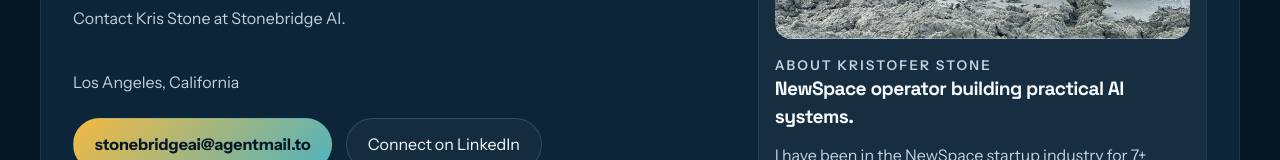
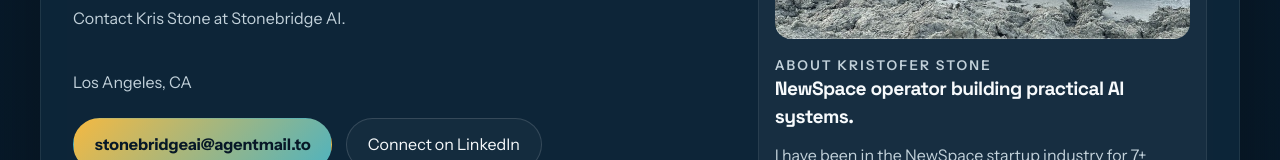
Before and after one commit to krisStone7/agentic-solutions-landing, a React (Vite) app: page / in a window 1280 px wide. Shown: the part 7597-7757 px from the top of the page. Built offline with nearby package versions, Linux system fonts and the light colour scheme.

Commit message:
Tighten contact location spacing

```diff
--- a/src/App.jsx
+++ b/src/App.jsx
@@ -905,7 +905,7 @@ function HomePage() {
                 from a clear implementation roadmap.
               </p>
               <p className="contact-note">Contact Kris Stone at Stonebridge AI.</p>
-              <p className="contact-location">Los Angeles, California</p>
+              <p className="contact-location">Los Angeles, CA</p>
               <div className="contact-actions">
                 <a className="button button-primary" href="mailto:stonebridgeai@agentmail.to">
                   stonebridgeai@agentmail.to
--- a/src/styles.css
+++ b/src/styles.css
@@ -1729,3 +1729,11 @@ h1 {
     padding: 0.95rem;
   }
 }
+
+.contact-note {
+  margin-bottom: 0.15rem;
+}
+
+.contact-location {
+  margin-top: 0;
+}
```
